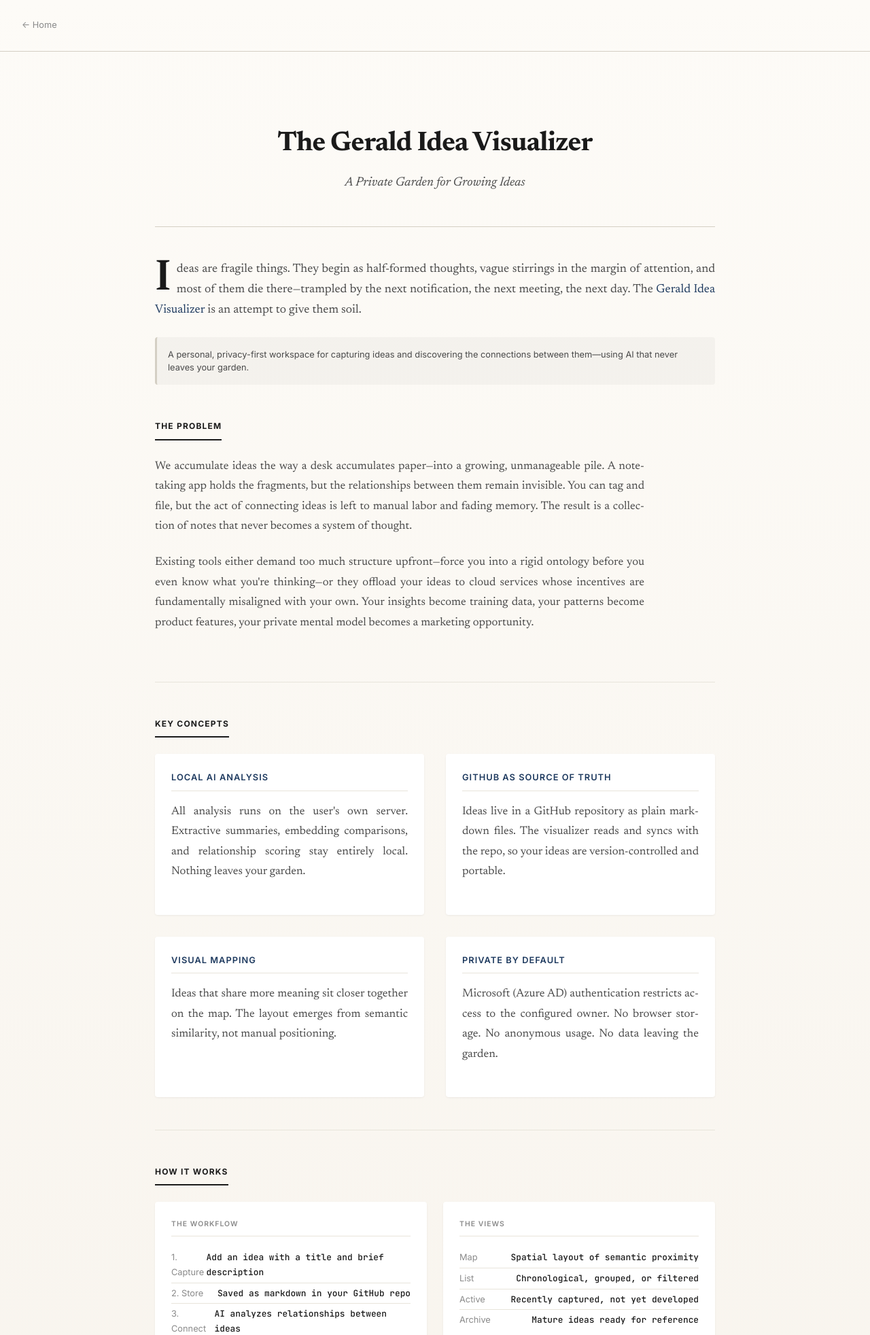
After one commit to haslhofer/blog2026, a Flask app: page /idea-visualizer in a window 1280 px wide. The commit adds this page. Shown: the top 1964 px of the page at 68% size. Run offline with Flask 3, Linux system fonts and the light colour scheme; some libraries are stand-ins or nearby versions.

Commit message:
Add blog post for the Gerald Idea Visualizer
Describe the private, AI-powered idea garden at
gerald-idea-visualizer.azurewebsites.net and link to it.

```diff
--- a/app.py
+++ b/app.py
@@ -160,6 +160,11 @@ def italy_itinerary():
     return render_template('italy-itinerary.html')
 
 
+@app.route('/idea-visualizer')
+def idea_visualizer():
+    return render_template('idea-visualizer.html')
+
+
 @app.route('/apps-contact')
 def apps_contact():
     return render_template('apps-contact.html')
--- /dev/null
+++ b/templates/idea-visualizer.html
@@ -0,0 +1,254 @@
+<!DOCTYPE html>
+<html lang="en">
+<head>
+    <meta charset="UTF-8">
+    <meta name="viewport" content="width=device-width, initial-scale=1.0">
+    <title>The Gerald Idea Visualizer: A Private Garden for Growing Ideas</title>
+    <link rel="icon" type="image/svg+xml" href="{{ url_for('static', filename='favicon.svg') }}">
+    <link rel="stylesheet" href="{{ url_for('static', filename='css/style.css') }}">
+    <link rel="preconnect" href="https://fonts.googleapis.com">
+    <link rel="preconnect" href="https://fonts.gstatic.com" crossorigin>
+    <link href="https://fonts.googleapis.com/css2?family=Inter:wght@300;400;500;600;700&family=JetBrains+Mono:wght@400;500;600&family=Newsreader:ital,opsz,wght@0,6..72,400;0,6..72,500;0,6..72,600;0,6..72,700;1,6..72,400;1,6..72,500&display=swap" rel="stylesheet">
+
+    <style>
+        .demo-frame {
+            background: var(--paper);
+            border: 1px solid var(--rule);
+            border-radius: var(--radius-md);
+            overflow: hidden;
+            margin: 1.5rem 0;
+        }
+
+        .demo-frame iframe {
+            width: 100%;
+            height: 480px;
+            border: 0;
+            display: block;
+        }
+
+        .feature-grid {
+            display: grid;
+            grid-template-columns: repeat(auto-fit, minmax(220px, 1fr));
+            gap: 1rem;
+        }
+
+        .launch-cta {
+            text-align: center;
+            margin-top: 2rem;
+        }
+
+        .launch-cta a {
+            display: inline-block;
+            background: var(--orbital-accent);
+            color: white;
+            text-decoration: none;
+            padding: 0.75rem 2rem;
+            border-radius: var(--radius-md);
+            font-family: var(--font-sans);
+            font-weight: 600;
+            transition: all 0.2s ease;
+        }
+
+        .launch-cta a:hover {
+            opacity: 0.9;
+            transform: translateY(-1px);
+        }
+    </style>
+</head>
+<body>
+    <nav class="nav">
+        <a href="/" class="nav-back">← Home</a>
+    </nav>
+
+    <main class="container">
+        <!-- Header Section -->
+        <header class="hero">
+            <h1 class="hero-title">The Gerald Idea Visualizer</h1>
+            <p class="hero-tagline">
+                A Private Garden for Growing Ideas
+            </p>
+        </header>
+
+        <!-- Introduction Section -->
+        <section class="intro">
+            <p class="lead drop-cap">
+                Ideas are fragile things. They begin as half-formed thoughts, vague stirrings in the margin of
+                attention, and most of them die there—trampled by the next notification, the next meeting,
+                the next day. The <a href="https://gerald-idea-visualizer.azurewebsites.net" target="_blank" rel="noopener">Gerald Idea Visualizer</a>
+                is an attempt to give them soil.
+            </p>
+            <p class="note">
+                A personal, privacy-first workspace for capturing ideas and discovering the connections
+                between them—using AI that never leaves your garden.
+            </p>
+        </section>
+
+        <!-- The Problem Section -->
+        <section class="section">
+            <h2 class="section-title">The Problem</h2>
+
+            <p class="body-text">
+                We accumulate ideas the way a desk accumulates paper—into a growing, unmanageable pile. A
+                note-taking app holds the fragments, but the relationships between them remain invisible. You
+                can tag and file, but the act of connecting ideas is left to manual labor and fading memory.
+                The result is a collection of notes that never becomes a system of thought.
+            </p>
+
+            <p class="body-text">
+                Existing tools either demand too much structure upfront—force you into a rigid ontology before
+                you even know what you're thinking—or they offload your ideas to cloud services whose incentives
+                are fundamentally misaligned with your own. Your insights become training data, your patterns
+                become product features, your private mental model becomes a marketing opportunity.
+            </p>
+        </section>
+
+        <!-- Key Concepts Section -->
+        <section class="section">
+            <h2 class="section-title">Key Concepts</h2>
+
+            <div class="assumptions-grid">
+                <div class="assumptions-card">
+                    <h4>Local AI Analysis</h4>
+                    <p class="body-text">All analysis runs on the user's own server. Extractive summaries,
+                        embedding comparisons, and relationship scoring stay entirely local. Nothing leaves your garden.</p>
+                </div>
+
+                <div class="assumptions-card">
+                    <h4>GitHub as Source of Truth</h4>
+                    <p class="body-text">Ideas live in a GitHub repository as plain markdown files. The
+                        visualizer reads and syncs with the repo, so your ideas are version-controlled and portable.</p>
+                </div>
+
+                <div class="assumptions-card">
+                    <h4>Visual Mapping</h4>
+                    <p class="body-text">Ideas that share more meaning sit closer together on the map.
+                        The layout emerges from semantic similarity, not manual positioning.</p>
+                </div>
+
+                <div class="assumptions-card">
+                    <h4>Private by Default</h4>
+                    <p class="body-text">Microsoft (Azure AD) authentication restricts access to the
+                        configured owner. No browser storage. No anonymous usage. No data leaving the garden.</p>
+                </div>
+            </div>
+        </section>
+
+        <!-- Workflow Section -->
+        <section class="section">
+            <h2 class="section-title">How It Works</h2>
+
+            <div class="data-panels">
+                <div class="data-panel">
+                    <h4>The Workflow</h4>
+                    <div class="data-row">
+                        <span class="data-label">1. Capture</span>
+                        <span class="data-value">Add an idea with a title and brief description</span>
+                    </div>
+                    <div class="data-row">
+                        <span class="data-label">2. Store</span>
+                        <span class="data-value">Saved as markdown in your GitHub repo</span>
+                    </div>
+                    <div class="data-row">
+                        <span class="data-label">3. Connect</span>
+                        <span class="data-value">AI analyzes relationships between ideas</span>
+                    </div>
+                    <div class="data-row">
+                        <span class="data-label">4. Discover</span>
+                        <span class="data-value">Map view reveals unexpected connections</span>
+                    </div>
+                </div>
+
+                <div class="data-panel">
+                    <h4>The Views</h4>
+                    <div class="data-row">
+                        <span class="data-label">Map</span>
+                        <span class="data-value">Spatial layout of semantic proximity</span>
+                    </div>
+                    <div class="data-row">
+                        <span class="data-label">List</span>
+                        <span class="data-value">Chronological, grouped, or filtered</span>
+                    </div>
+                    <div class="data-row">
+                        <span class="data-label">Active</span>
+                        <span class="data-value">Recently captured, not yet developed</span>
+                    </div>
+                    <div class="data-row">
+                        <span class="data-label">Archive</span>
+                        <span class="data-value">Mature ideas ready for reference</span>
+                    </div>
+                </div>
+            </div>
+        </section>
+
+        <!-- Design Philosophy Section -->
+        <section class="section">
+            <h2 class="section-title">A Contemplative Interface</h2>
+
+            <p class="body-text">
+                The interface is deliberately minimal—nothing competes with the work of thinking. There are no
+                gamification loops, no streaks, no social feeds. The map view is the central surface: a field of
+                ideas where proximity encodes meaning and distance encodes difference. Click an idea and you
+                read it in full; hover and a summary surfaces the threads that tie it to the rest of your
+                garden.
+            </p>
+
+            <p class="body-text">
+                This is not a note-taking app in the traditional sense. It does not ask you to choose folders or
+                notebooks. It does not demand that you decide upfront how ideas relate. Instead, it watches
+                as you add thoughts and, over time, surfaces the connections you did not know you were making.
+            </p>
+
+            <div class="launch-cta">
+                <a href="https://gerald-idea-visualizer.azurewebsites.net" target="_blank" rel="noopener">
+                    Open the Idea Visualizer →
+                </a>
+            </div>
+        </section>
+
+        <!-- Why It Matters Section -->
+        <section class="section">
+            <h2 class="section-title">Why a Private Garden?</h2>
+
+            <div class="assumptions-grid">
+                <div class="assumptions-card">
+                    <h4>Privacy as a Feature</h4>
+                    <p class="body-text">Your ideas are yours. No model training, no data brokerage, no
+                        attention economy. Local AI keeps the analysis in your hands.</p>
+                </div>
+
+                <div class="assumptions-card">
+                    <h4>Portability</h4>
+                    <p class="body-text">Markdown on GitHub means you are never locked in. Leave at any
+                        time with your full history intact.</p>
+                </div>
+
+                <div class="assumptions-card">
+                    <h4>Ownership</h4>
+                    <p class="body-text">You control the domain, the server, and the keys. The tool serves
+                        you, not a platform's agenda.</p>
+                </div>
+
+                <div class="assumptions-card">
+                    <h4>Emergent Structure</h4>
+                    <p class="body-text">Structure emerges from content, not from upfront taxonomies.
+                        Let the AI find the seams in your thinking.</p>
+                </div>
+            </div>
+        </section>
+
+        <!-- Conclusion Section -->
+        <section class="section prose">
+            <h3>Try It</h3>
+            <p>
+                The <a href="https://gerald-idea-visualizer.azurewebsites.net" target="_blank" rel="noopener">Gerald Idea Visualizer</a>
+                is live. Bring your half-formed thoughts, your marginalia, your fragments. Plant them in the
+                garden and see what grows.
+            </p>
+        </section>
+
+        <footer class="footer">
+            <p class="footer-text">Gerald Haslhofer · September 2026</p>
+        </footer>
+    </main>
+</body>
+</html>
--- a/templates/index.html
+++ b/templates/index.html
@@ -195,6 +195,12 @@
                     <span class="page-card-arrow">View →</span>
                 </a>
 
+                <a href="/idea-visualizer" class="page-card">
+                    <h3 class="page-card-title">The Idea Visualizer</h3>
+                    <p class="page-card-desc">A private, AI-powered workspace for capturing ideas and discovering the connections between them.</p>
+                    <span class="page-card-arrow">View →</span>
+                </a>
+
                 <a href="/city-comparison-styled" class="page-card">
                     <h3 class="page-card-title">Where Should We Live?</h3>
                     <p class="page-card-desc">European family relocation: 17 towns compared across climate, skiing, schools, and lifestyle.</p>
```
